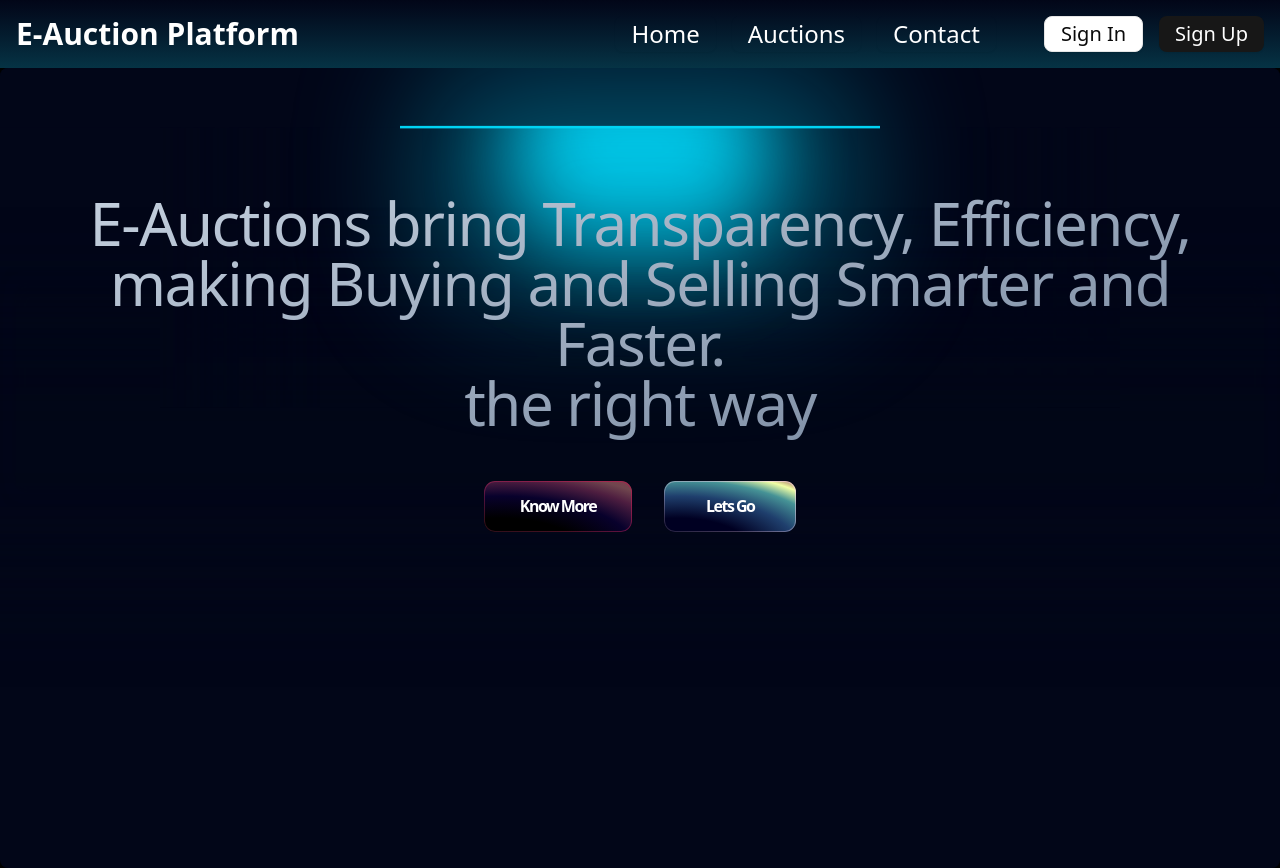
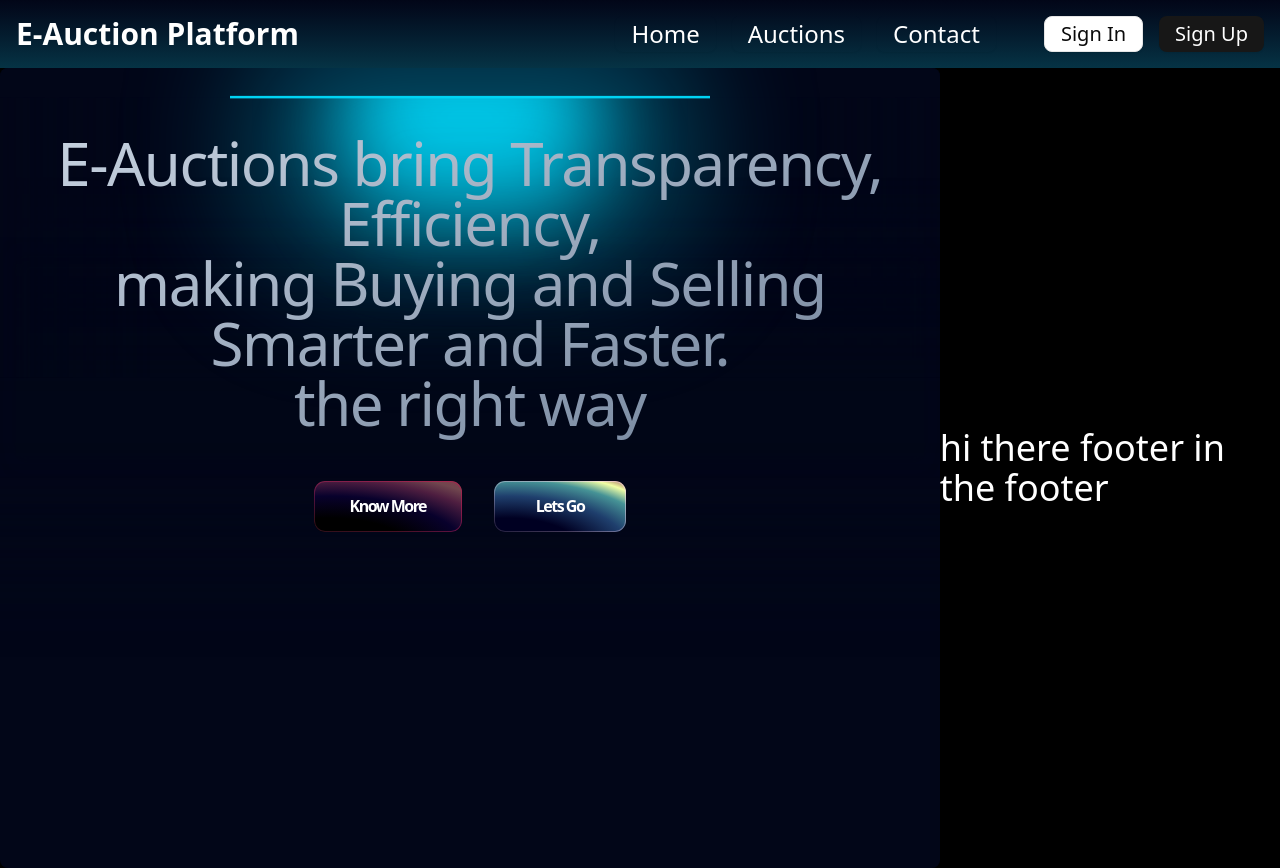
Before and after one commit to gulshank0/e-auction-platform, a Next.js app: page / in a window 1280 px wide. Built offline with nearby package versions, Linux system fonts and the light colour scheme.

Commit message:
footer added in front page

```diff
--- a/app/homePage/page.tsx
+++ b/app/homePage/page.tsx
@@ -22,7 +22,7 @@ export default function Home() {
             {/* Content */}
             <div className=" relative z-10 flex  items-center justify-center h-full text-center">
               <h1 className="text-4xl md:text-4xl font-bold text-white mb-8 grid grid-cols-3 ">
-                <Card title=" First Elements" />
+                <Card title=" First dash" />
                 <Card title=" Second Elements" />
                 <Card title=" Third Elements" />
                 <Card title=" Fourth Elements" />
--- a/app/page.tsx
+++ b/app/page.tsx
@@ -3,6 +3,7 @@ import { useRouter } from "next/navigation";
 import { motion } from "framer-motion";
 import { GradientButton } from "@/components/ui/gradient-button";
 import { LampContainer } from "@/components/ui/lamp";
+import Footer from "@/components/ui/Footer";
 import Navbar from "@/components/ui/navbar";
 export default function Home() {
   const router = useRouter();
@@ -41,7 +42,9 @@ export default function Home() {
                 </div>
               </motion.h1>
             </LampContainer>
+          <Footer />
           </div>
+
         </div>
       </main>
     </>
--- a/components/ui/Footer.jsx
+++ b/components/ui/Footer.jsx
@@ -8,7 +8,7 @@ function Footer() {
 <div>
 hi there footer
 
-
+in the footer
 </div>
 
 
```
Also changed, not shown: 1 other file (tests, documents, lock files or other folders).
